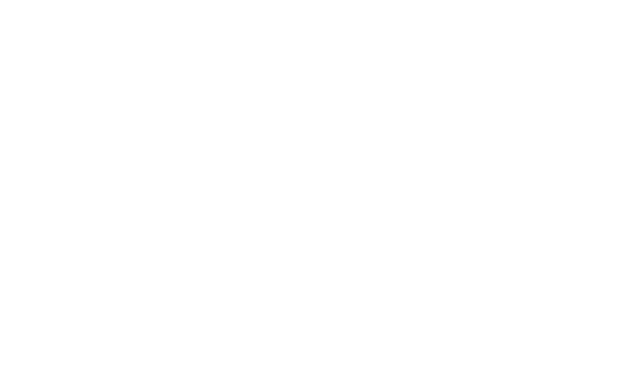
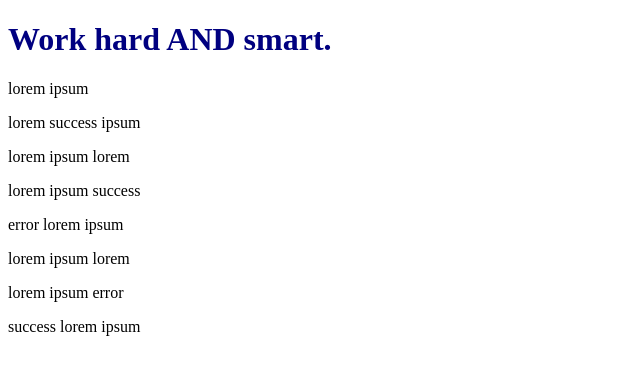
Before and after one commit to Tizzy1999/javascript-tutorial, a plain HTML site: page index.html in a window 1280 px wide. Shown: the whole page, without its empty margins (0-640 px from the left). Drawn offline with Linux system fonts and the light colour scheme.

Commit message:
doc object model

```diff
--- a/app.js
+++ b/app.js
@@ -1,16 +1,18 @@
-// object literals
-console.log(Math);
-console.log(Math.PI);
-console.log(Math.E);
+const ps = document.querySelectorAll('p');
 
-const area = 5.9;
-
-console.log(Math.round(area));
-console.log(Math.floor(area));
-console.log(Math.ceil(area));
-console.log(Math.trunc(area));
-
-// random numbers
-const random = Math.random();
-console.log(random);
-console.log(Math.round(random * 100));
+ps.forEach(p => {
+  if(p.textContent.includes('error')){
+    p.classList.add('error')
+  }else if(p.textContent.includes('success')){
+    p.classList.add('success');
+  }
+});
+console.log(ps);
+ps.forEach(p => {
+  if(p.textContent.includes('error')){
+    p.classList.toggle('error')
+  }else if(p.textContent.includes('success')){
+    p.classList.toggle('success');
+  }
+});
+console.log(ps);
--- a/index.html
+++ b/index.html
@@ -3,9 +3,20 @@
   <head>
     <meta charset="utf-8">
     <title>Test</title>
-    <script src="app.js"></script>
+
   </head>
   <body>
+    <h1 class='page-title' style="color: Navy">Work hard AND smart.</h1>
 
+    <p>lorem <span style="display: none">error</span> ipsum</p>
+    <p>lorem success ipsum</p>
+    <p>lorem ipsum lorem</p>
+    <p>lorem ipsum success</p>
+    <p>error lorem ipsum</p>
+    <p>lorem ipsum lorem</p>
+    <p>lorem ipsum error</p>
+    <p>success lorem ipsum</p>
+
+    <script src="app.js"></script>
   </body>
 </html>
```
Also changed, not shown: assets/markdown-img-paste-2019122109010559.png (added), assets/markdown-img-paste-20191221092010274.png (added), assets/markdown-img-paste-20191221094104969.png (added), 3 other files.
